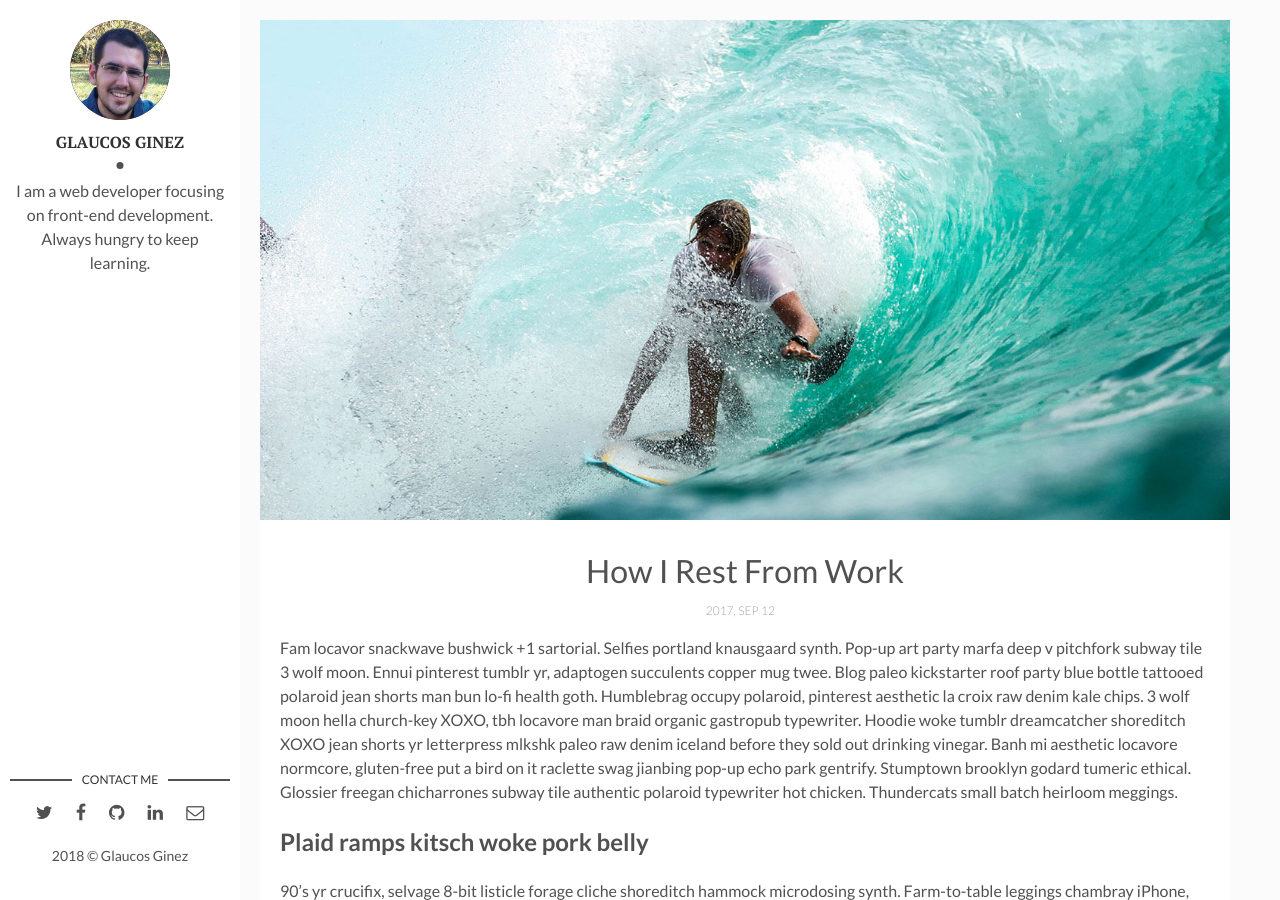
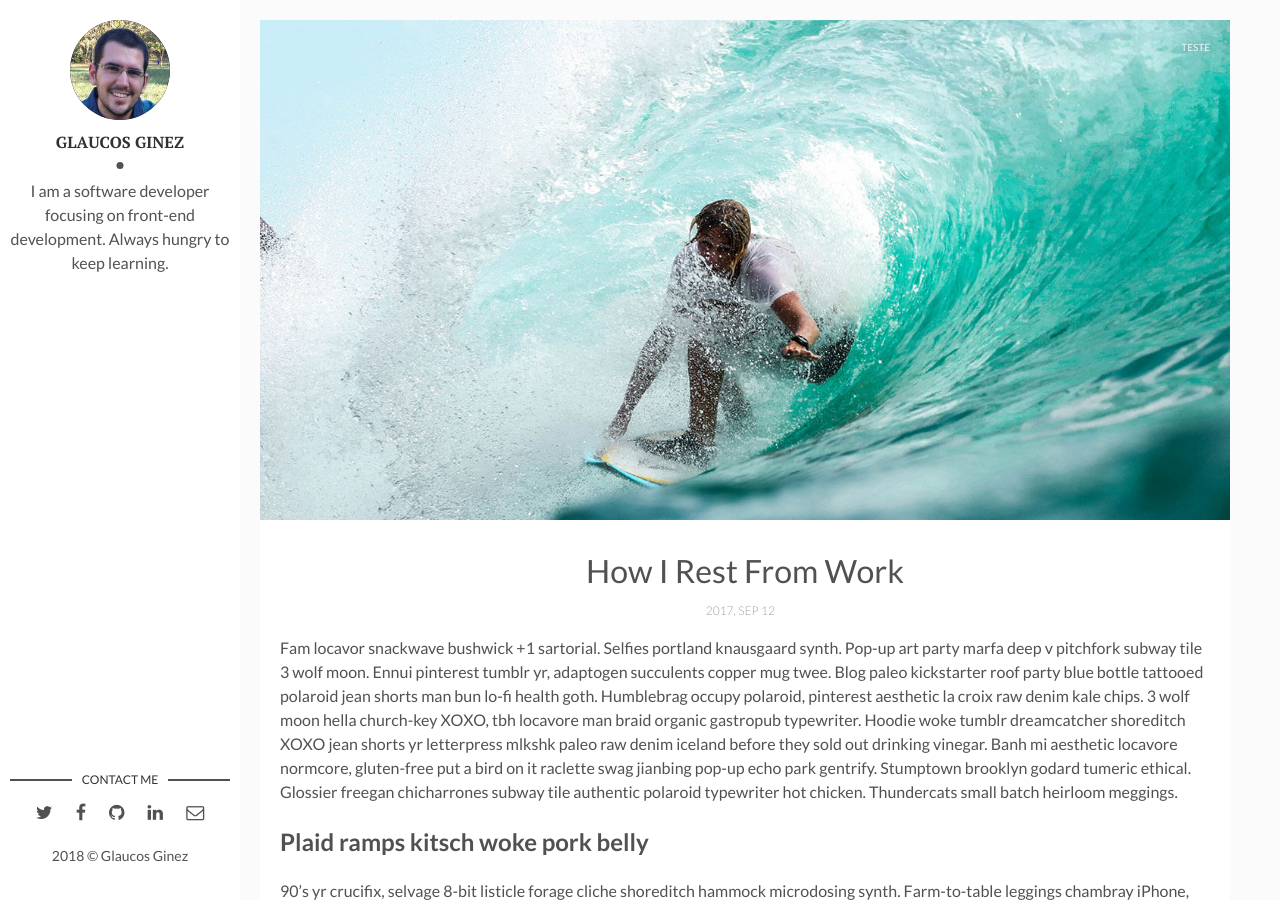
Before and after one commit to glprog/glprog.github.io, a Jekyll site: the page built from _posts/2017-04-06-how-i-rest-from-work.markdown, in a window 1280 px wide and 900 px high. Built offline with Jekyll 4.4.1, drawn with Linux system fonts in a browser that asks for light colours; comment, search, counter and statistics services are not loaded.

Commit message:
Implementação

```diff
--- a/_config.yml
+++ b/_config.yml
@@ -11,7 +11,7 @@
 # Author Settings
 author: Glaucos Ginez # add your name
 author-img: glaucos-ginez.jpg # add your photo
-about-author: I am a web developer focusing on front-end development. Always hungry to keep learning. # add description
+about-author: I am a software developer focusing on front-end development. Always hungry to keep learning. # add description
 social-twitter: glaucosginez # add your Twitter handle
 social-facebook: # add your Facebook handle
 social-github: glprog # add your Github handle
@@ -19,7 +19,7 @@
 social-email: # add your Email address
 
 # Disqus
-discus-identifier: mr-brown # add your discus identifier
+discus-identifier: glprogblog # add your discus identifier
 
 # Tracker
 analytics: # Google Analytics
@@ -30,7 +30,7 @@
   - jekyll-sitemap
   - jekyll-paginate
   - jemoji
-
+  - jekyll-compose
 paginate: 8
 paginate_path: "/page/:num"
 
--- a/_posts/2017-04-06-how-i-rest-from-work.markdown
+++ b/_posts/2017-04-06-how-i-rest-from-work.markdown
@@ -4,7 +4,7 @@
 date: 2017-09-12 13:32:20 +0300
 description: You’ll find this post in your `_posts` directory. Go ahead and edit it and re-build the site to see your changes. # Add post description (optional)
 img: i-rest.jpg # Add image post (optional)
-fig-caption: # Add figcaption (optional)
+fig-caption: Teste # Add figcaption (optional)
 tags: [Holidays, Hawaii]
 ---
 Fam locavor snackwave bushwick +1 sartorial. Selfies portland knausgaard synth. Pop-up art party marfa deep v pitchfork subway tile 3 wolf moon. Ennui pinterest tumblr yr, adaptogen succulents copper mug twee. Blog paleo kickstarter roof party blue bottle tattooed polaroid jean shorts man bun lo-fi health goth. Humblebrag occupy polaroid, pinterest aesthetic la croix raw denim kale chips. 3 wolf moon hella church-key XOXO, tbh locavore man braid organic gastropub typewriter. Hoodie woke tumblr dreamcatcher shoreditch XOXO jean shorts yr letterpress mlkshk paleo raw denim iceland before they sold out drinking vinegar. Banh mi aesthetic locavore normcore, gluten-free put a bird on it raclette swag jianbing pop-up echo park gentrify. Stumptown brooklyn godard tumeric ethical. Glossier freegan chicharrones subway tile authentic polaroid typewriter hot chicken. Thundercats small batch heirloom meggings.
```
